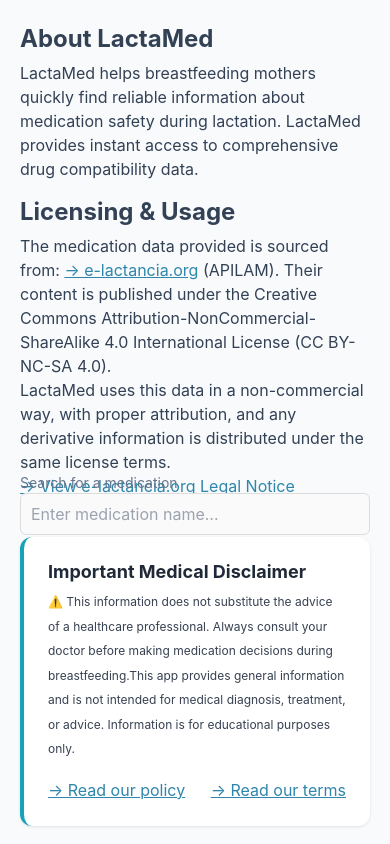
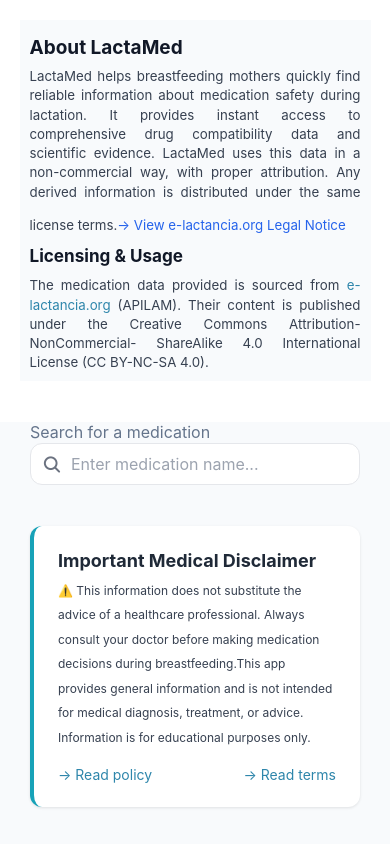
Before and after one commit to ArtursTorsters/LactafarmaApp, a React Native app: screen / in a window 390 px wide. Built offline with nearby package versions, Linux system fonts and the light colour scheme.

Commit message:
changes text

```diff
--- a/frontend/src/components/aboutApp/AboutApp.tsx
+++ b/frontend/src/components/aboutApp/AboutApp.tsx
@@ -1,50 +1,131 @@
 import React from "react";
-import { View, Text, Linking } from "react-native";
-import { globalStyles } from '../../styles/styles'
+import { View, Text, Linking, ScrollView, useWindowDimensions } from "react-native";
+import { globalStyles } from "../../styles/styles";
 
+export const AboutApp: React.FC = () => {
+  const { width, height } = useWindowDimensions();
 
-export const AboutApp: React.FC = ({  }) => {
-  const openELactancia = () => {
-    Linking.openURL("https://www.e-lactancia.org")
-  }
-   const openLegal = () => {
-    Linking.openURL("https://www.e-lactancia.org/aviso_legal/")
-  }
+  const openELactancia = () => Linking.openURL("https://www.e-lactancia.org");
+  const openLegal = () => Linking.openURL("https://www.e-lactancia.org/aviso_legal/");
+
+  // 📏 Dynamically scale text sizes — slightly smaller for narrow screens
+  const scale = width < 360 ? 0.9 : width < 400 ? 0.95 : 1;
+  const baseFont = 14 * scale;
+  const titleFont = 20 * scale;
+  const subtitleFont = 18 * scale;
 
   return (
-    <View style={[globalStyles.medicalContainer]}>
+    <ScrollView
+      style={{ flex: 1, backgroundColor: "#fff" }}
+      contentContainerStyle={{
+        paddingHorizontal: width * 0.05,
+        paddingVertical: 16,
+      }}
+      showsVerticalScrollIndicator={true}
+    >
       <View style={globalStyles.medicalContainer}>
-        <Text style={globalStyles.title}>About LactaMed</Text>
-      <Text style={globalStyles.bodyText}>
-        LactaMed helps breastfeeding mothers quickly find reliable information
-        about medication safety during lactation. LactaMed provides instant
-        access to comprehensive drug compatibility data.
-      </Text>
-        <Text style={globalStyles.title}>Licensing & Usage</Text>
-        <Text style={globalStyles.bodyText}>
-          The medication data provided is sourced from:{" "}
-          <Text style={globalStyles.link} onPress={openELactancia}>
-            → e-lactancia.org
-          </Text>{" "}
-          (APILAM). Their content is published under the Creative Commons
-          Attribution-NonCommercial-ShareAlike 4.0 International License (CC
-          BY-NC-SA 4.0).
+        {/* --- Section: About --- */}
+        <Text
+          style={[
+            globalStyles.title,
+            {
+              fontSize: titleFont,
+              textAlign: "left",
+              marginBottom: 8,
+              color: "#111827",
+            },
+          ]}
+        >
+          About LactaMed
         </Text>
-        <Text style={globalStyles.bodyText}>
-          LactaMed uses this data in a non-commercial way, with proper
-          attribution, and any derivative information is distributed under the
-          same license terms.
-        </Text>
+
         <Text
-          style={[globalStyles.bodyText, globalStyles.link]}
+          style={[
+            globalStyles.bodyText,
+            {
+              fontSize: baseFont,
+              lineHeight: baseFont * 1.45,
+              textAlign: "justify",
+              color: "#374151",
+            },
+          ]}
+        >
+          LactaMed helps breastfeeding mothers quickly find reliable information about medication
+          safety during lactation. It provides instant access to comprehensive drug compatibility
+          data and scientific evidence.
+          LactaMed uses this data in a non-commercial way, with proper attribution. Any derived
+          information is distributed under the same license terms.
+        <Text
+          style={[
+            globalStyles.bodyText,
+            globalStyles.link,
+            {
+              marginTop: 14,
+              textAlign: "center",
+              fontSize: baseFont,
+              color: "#2563EB",
+            },
+          ]}
           onPress={openLegal}
           accessibilityRole="button"
           accessibilityLabel="Read the legal notice on e-lactancia.org"
-
         >
           → View e-lactancia.org Legal Notice
         </Text>
+        </Text>
+
+        {/* --- Section: Licensing --- */}
+        <Text
+          style={[
+            globalStyles.title,
+            {
+              fontSize: subtitleFont,
+              textAlign: "left",
+              marginVertical: 10,
+              color: "#111827",
+            },
+          ]}
+        >
+          Licensing & Usage
+        </Text>
+
+        <Text
+          style={[
+            globalStyles.bodyText,
+            {
+              fontSize: baseFont,
+              lineHeight: baseFont * 1.45,
+              textAlign: "justify",
+              color: "#374151",
+            },
+          ]}
+        >
+          The medication data provided is sourced from{" "}
+          <Text style={globalStyles.link} onPress={openELactancia}>
+            e-lactancia.org
+          </Text>{" "}
+          (APILAM). Their content is published under the Creative Commons Attribution-NonCommercial-
+          ShareAlike 4.0 International License (CC BY-NC-SA 4.0).
+        </Text>
+
+        <Text
+          style={[
+            globalStyles.bodyText,
+            {
+              fontSize: baseFont,
+              lineHeight: baseFont * 1.45,
+              marginTop: 8,
+              textAlign: "justify",
+              color: "#374151",
+            },
+          ]}
+        >
+
+        </Text>
+
+        {/* --- Legal Link --- */}
+
       </View>
-    </View>
+    </ScrollView>
   );
 };
--- a/frontend/src/components/medicalDisclaimer/MedicalDisclaimer.tsx
+++ b/frontend/src/components/medicalDisclaimer/MedicalDisclaimer.tsx
@@ -42,7 +42,7 @@
           accessibilityRole="button"
           accessibilityLabel="Read our policy"
         >
-          → Read our policy
+          → Read policy
         </Text>
         <Text
           style={[globalStyles.bodyText, globalStyles.link]}
@@ -50,14 +50,9 @@
           accessibilityRole="button"
           accessibilityLabel="Read our terms"
         >
-          → Read our terms
+          → Read terms
         </Text>
-
-
-
-
       </View>
-
     </View>
   );
 };
--- a/frontend/src/components/searchInput/SearchInput.tsx
+++ b/frontend/src/components/searchInput/SearchInput.tsx
@@ -1,4 +1,4 @@
-import React, { useState } from 'react';
+import React from "react";
 import {
   View,
   TextInput,
@@ -6,13 +6,16 @@
   FlatList,
   TouchableOpacity,
   Modal,
-} from 'react-native';
-import { LoadingSpinner } from '../common/LoadingSpinner';
-import { DrugDetailsModal } from '../modal/Modal';
-import { useSearchHooks } from '../../hooks/SearchHooks';
-import { globalStyles } from '../../styles/styles';
+  Animated,
+  Easing,
+  useWindowDimensions,
+} from "react-native";
+import { LoadingSpinner } from "../common/LoadingSpinner";
+import { DrugDetailsModal } from "../modal/Modal";
+import { useSearchHooks } from "../../hooks/SearchHooks";
+import { globalStyles } from "../../styles/styles";
 import { Ionicons } from "@expo/vector-icons";
-import { MedicalDisclaimer } from '../medicalDisclaimer/MedicalDisclaimer';
+import { MedicalDisclaimer } from "../medicalDisclaimer/MedicalDisclaimer";
 
 export const DrugSearchComponent = () => {
   const {
@@ -33,28 +36,69 @@
     closeSearchModal,
   } = useSearchHooks();
 
+  const { width } = useWindowDimensions();
+  const fadeAnim = React.useRef(new Animated.Value(0)).current;
+
+  React.useEffect(() => {
+    Animated.timing(fadeAnim, {
+      toValue: 1,
+      duration: 450,
+      easing: Easing.out(Easing.ease),
+      useNativeDriver: true,
+    }).start();
+  }, [isSearchModalVisible]);
+
   return (
-    <View style={globalStyles.searchContainer}>
-      <View style={globalStyles.searchHeader}>
-        <Text style={globalStyles.captionText}>Search for a medication</Text>
+    <View style={[globalStyles.searchContainer, { flex: 1 }]}>
+      <Animated.View
+        style={[
+          globalStyles.searchHeader,
+          {
+            opacity: fadeAnim,
+            transform: [{ translateY: fadeAnim.interpolate({
+              inputRange: [0, 1],
+              outputRange: [20, 0],
+            }) }],
+          },
+        ]}
+      >
+        <Text style={[globalStyles.captionText, { fontSize: Math.max(16, width * 0.04) }]}>
+          Search for a medication
+        </Text>
 
-        <TouchableOpacity onPress={handleFocus}>
-          <View style={{ position: 'relative' }}>
+        <TouchableOpacity onPress={handleFocus} activeOpacity={0.8}>
+          <View style={{ position: "relative" }}>
             <TextInput
-              style={globalStyles.input}
+              style={[
+                globalStyles.input,
+                {
+                  backgroundColor: "#FFFFFF",
+                  borderWidth: 1,
+                  borderColor: "#E5E7EB",
+                  borderRadius: 12,
+                  paddingLeft: 40,
+                  marginBottom: 20
+                },
+              ]}
               placeholder="Enter medication name..."
               placeholderTextColor="#9CA3AF"
               value={query}
               editable={false}
               pointerEvents="none"
             />
+            <Ionicons
+              name="search"
+              size={20}
+              color="#6B7280"
+              style={{ position: "absolute", left: 12, top: 10 }}
+            />
           </View>
         </TouchableOpacity>
-      </View>
+      </Animated.View>
 
       {!isSearchModalVisible && (
-        <View style={globalStyles.searchFullScreenEmpty}>
-          <MedicalDisclaimer/>
+        <View style={[globalStyles.searchFullScreenEmpty, { justifyContent: "center" }]}>
+          <MedicalDisclaimer />
         </View>
       )}
 
@@ -64,41 +108,74 @@
         presentationStyle="pageSheet"
         onRequestClose={closeSearchModal}
       >
-        <View style={{ flex: 1, backgroundColor: '#F8FAFC' }}>
-          <View style={{
-            flexDirection: 'row',
-            justifyContent: 'space-between',
-            alignItems: 'center',
+        <View style={{ flex: 1, backgroundColor: "#F8FAFC" }}>
+          {/* Header */}
+          <View
+            style={{
+              flexDirection: "row",
+              justifyContent: "space-between",
+              alignItems: "center",
               padding: 16,
               paddingTop: 50,
               borderBottomWidth: 1,
-            borderBottomColor: '#E2E8F0',
-            backgroundColor: '#FFFFFF',
-          }}>
-            <Text style={globalStyles.title}>Search Medications</Text>
+              borderBottomColor: "#E2E8F0",
+              backgroundColor: "#FFFFFF",
+              shadowColor: "#000",
+              shadowOpacity: 0.05,
+              shadowRadius: 4,
+              elevation: 2,
+            }}
+          >
+            <Text
+              style={[
+                globalStyles.title,
+                { fontSize: Math.max(20, width * 0.05), fontWeight: "600" },
+              ]}
+            >
+              Search Medications
+            </Text>
             <TouchableOpacity
               onPress={closeSearchModal}
               style={{
                 padding: 8,
-                borderRadius: 8,
-                backgroundColor: '#F1F5F9'
+                borderRadius: 10,
+                backgroundColor: "#F1F5F9",
               }}
             >
-              <Ionicons name="close" size={24} color="#666" />
+              <Ionicons name="close" size={24} color="#475569" />
             </TouchableOpacity>
           </View>
 
+          {/* Search Input */}
           <View style={{ padding: 16 }}>
+            <View style={{ position: "relative" }}>
               <TextInput
-              style={globalStyles.input}
+                style={[
+                  globalStyles.input,
+                  {
+                    backgroundColor: "#FFFFFF",
+                    borderWidth: 1,
+                    borderColor: "#E5E7EB",
+                    borderRadius: 12,
+                    paddingLeft: 40,
+                    fontSize: Math.max(14, width * 0.04),
+                  },
+                ]}
                 placeholder="Enter medication name..."
                 placeholderTextColor="#9CA3AF"
                 value={query}
                 onChangeText={setQuery}
-              autoFocus={true}
+                autoFocus
                 autoCapitalize="none"
                 autoCorrect={false}
               />
+              <Ionicons
+                name="search"
+                size={20}
+                color="#6B7280"
+                style={{ position: "absolute", left: 12, top: 14 }}
+              />
+            </View>
 
             {loading && (
               <View style={globalStyles.searchLoadingContainer}>
@@ -108,61 +185,117 @@
 
             {error && !loading && (
               <View style={globalStyles.searchErrorContainer}>
-                <Text style={[globalStyles.errorText, { color: '#DC2626' }]}>
+                <Text
+                  style={[
+                    globalStyles.errorText,
+                    { color: "#DC2626", textAlign: "center" },
+                  ]}
+                >
                   {error}
                 </Text>
               </View>
             )}
           </View>
 
+          {/* Search Results */}
           {showResults && !loading && (
-            <View style={{ flex: 1, paddingHorizontal: 16 }}>
+            <Animated.View
+              style={{
+                flex: 1,
+                opacity: fadeAnim,
+                transform: [
+                  {
+                    translateY: fadeAnim.interpolate({
+                      inputRange: [0, 1],
+                      outputRange: [20, 0],
+                    }),
+                  },
+                ],
+              }}
+            >
               <FlatList
                 data={results}
                 keyExtractor={(item, index) => `${item.name}-${index}`}
                 renderItem={({ item }) => (
                   <TouchableOpacity
-                    style={globalStyles.searchResultItem}
+                    style={{
+                      backgroundColor: "#fff",
+                      padding: 14,
+                      marginVertical: 6,
+                      borderRadius: 12,
+                      shadowColor: "#000",
+                      shadowOpacity: 0.05,
+                      shadowRadius: 4,
+                      elevation: 2,
+                      flexDirection: "column",
+                    }}
                     onPress={() => {
                       handleDrugSelect(item);
-                      closeSearchModal()
+                      closeSearchModal();
                     }}
-                    activeOpacity={0.7}
+                    activeOpacity={0.8}
                   >
-                    <Text style={[globalStyles.bodyText, globalStyles.searchResultItemText]}>
+                    <Text
+                      style={[
+                        globalStyles.bodyText,
+                        {
+                          fontSize: Math.max(15, width * 0.04),
+                          fontWeight: "500",
+                          color: "#111827",
+                        },
+                      ]}
+                    >
                       {item.name}
                     </Text>
                     {item.category && (
-                      <Text style={[globalStyles.category, globalStyles.searchResultItemCategory]}>
+                      <Text
+                        style={{
+                          color: "#6B7280",
+                          fontSize: Math.max(12, width * 0.035),
+                          marginTop: 2,
+                        }}
+                      >
                         {item.category}
                       </Text>
                     )}
                   </TouchableOpacity>
                 )}
                 ListEmptyComponent={
-                  query.length >= 2 ? (
-                    <View style={globalStyles.searchEmptyStateContainer}>
-                      <Text style={[globalStyles.bodyText, globalStyles.searchEmptyStateText]}>
-                        No medications found for "{query}"
+                  <View
+                    style={{
+                      alignItems: "center",
+                      marginTop: 80,
+                    }}
+                  >
+                    <Ionicons name="medkit-outline" size={48} color="#94A3B8" />
+                    <Text
+                      style={{
+                        color: "#475569",
+                        fontSize: Math.max(15, width * 0.04),
+                        marginTop: 10,
+                        fontWeight: "500",
+                      }}
+                    >
+                      {query.length >= 2
+                        ? `No medications found for "${query}"`
+                        : "Start typing to search for medications"}
                     </Text>
-                      <Text style={[globalStyles.captionText, globalStyles.searchEmptyStateSubtext]}>
+                    <Text
+                      style={{
+                        color: "#94A3B8",
+                        fontSize: Math.max(13, width * 0.035),
+                        marginTop: 4,
+                      }}
+                    >
                       Try a different search term
                     </Text>
                   </View>
-                  ) : (
-                    <View style={globalStyles.searchEmptyStateContainer}>
-                      <Text style={[globalStyles.bodyText, globalStyles.searchEmptyStateText]}>
-                        Start typing to search for medications
-                      </Text>
-                    </View>
-                  )
                 }
-                style={globalStyles.flatListContainer}
-                contentContainerStyle={globalStyles.flatListContent}
-                showsVerticalScrollIndicator={true}
-                bounces={true}
+                contentContainerStyle={{ paddingHorizontal: 16, paddingBottom: 40 }}
+                showsVerticalScrollIndicator={false}
+                bounces
               />
-            </View>
+            </Animated.View>
           )}
         </View>
       </Modal>
--- a/frontend/src/styles/styles.ts
+++ b/frontend/src/styles/styles.ts
@@ -100,8 +100,8 @@
   searchContainer: {
     flex: 1,
     // backgroundColor: colors.medical.background,
-    paddingHorizontal: 20,
-    marginTop: spacing["3xl"],
+    paddingHorizontal: 30,
+    // marginTop: spacing["3xl"],
     zIndex: 10,
   },
   warningContainer: {
@@ -526,14 +526,13 @@
   },
 
   bodyText: {
-    fontSize: typography.fontSizes.base,
+    fontSize: typography.fontSizes.sm,
     color: colors.medical.text,
-    lineHeight: typography.fontSizes.base * typography.lineHeights.normal,
+    // lineHeight: typography.fontSizes.base * typography.lineHeights.normal,
   },
 
   link: {
     color: colors.primary,
-    textDecorationLine: "underline",
   },
 
   lightText: {
```
Lines whose indentation alone changed are shown as unchanged.
